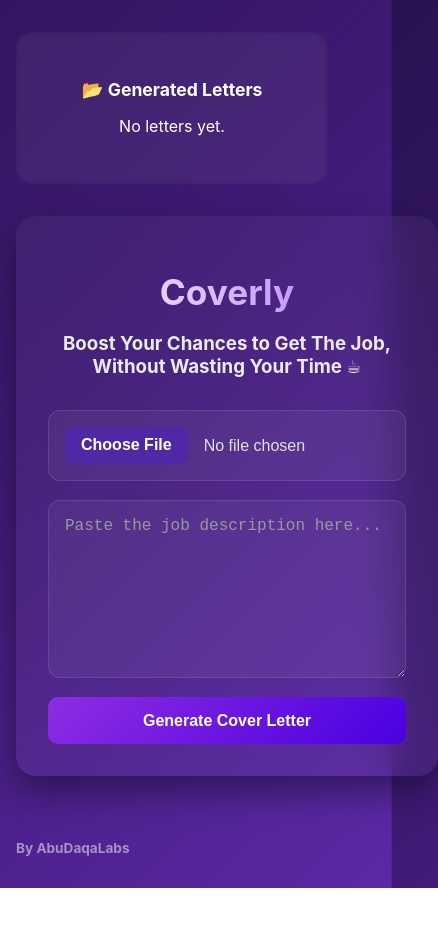
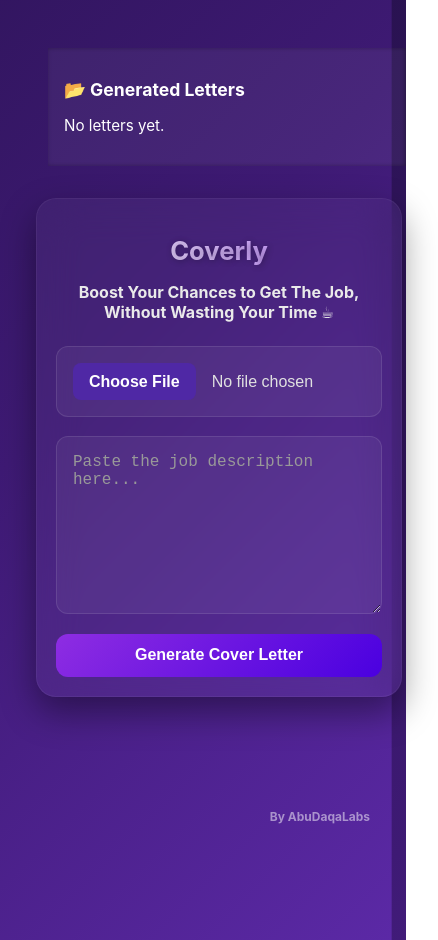
Before and after one commit to HamzaAbudaqa/Coverly, a React (Create React App) app in the folder frontend/: page / in a window 390 px wide. Shown: the whole page, 438 px wide, since content can reach past the window. Before the commit the page ends 888 px from the top, so only its background shows below. Built offline with nearby package versions, Linux system fonts and the light colour scheme.

Commit message:
more mobile view fixes

```diff
--- a/frontend/src/App.css
+++ b/frontend/src/App.css
@@ -1,4 +1,3 @@
-/* === Base === */
 body {
   margin: 0;
   font-family: 'Inter', 'Segoe UI', Tahoma, Geneva, Verdana, sans-serif;
@@ -7,48 +6,47 @@ body {
   animation: gradientShift 12s ease infinite;
   color: #eaeaea;
   min-height: 100vh;
-  padding: 0;
+  padding: 2rem;
 }
 
 @keyframes gradientShift {
-  0% { background-position: 0% 50%; }
-  50% { background-position: 100% 50%; }
-  100% { background-position: 0% 50%; }
+  0% {
+    background-position: 0% 50%;
+  }
+  50% {
+    background-position: 100% 50%;
+  }
+  100% {
+    background-position: 0% 50%;
+  }
 }
 
-/* === Layout === */
 .full-layout {
   display: flex;
+  min-height: 100vh;
+  width: 100%;
   flex-direction: row;
-  padding: 4rem 2rem;
-  align-items: flex-start;
-  justify-content: center;
-  gap: 2rem;
-  flex-wrap: wrap;
 }
 
-/* === Sidebar === */
 .sidebar {
+  width: 260px;
   background: rgba(255, 255, 255, 0.05);
-  padding: 2rem 1rem;
-  border-radius: 16px;
-  color: white;
-  min-width: 240px;
-  max-width: 280px;
-  flex-shrink: 0;
-  height: fit-content;
-  box-shadow: inset -1px 0 4px rgba(0, 0, 0, 0.2);
+  padding: 1.5rem;
+  box-shadow: inset -1px 0 4px rgba(0, 0, 0, 0.3);
+  color: #fff;
+  overflow-y: auto;
 }
 
-/* === Sidebar Items === */
 .sidebar h2 {
   font-size: 1.1rem;
   margin-bottom: 1rem;
 }
+
 .sidebar ul {
   list-style: none;
   padding: 0;
 }
+
 .sidebar li {
   background: rgba(255, 255, 255, 0.07);
   padding: 0.6rem 1rem;
@@ -58,68 +56,60 @@ body {
   cursor: pointer;
   transition: background 0.2s ease;
 }
+
 .sidebar li:hover {
   background: rgba(255, 255, 255, 0.15);
   color: #fff;
 }
+
 .sidebar li.active {
   background: #a75aff;
   color: #fff;
   font-weight: bold;
 }
 
-/* === Main Content === */
 .main-content {
   flex: 1;
-  max-width: 900px;
   display: flex;
-  flex-direction: column;
-  gap: 2rem;
+  align-items: flex-start;
+  justify-content: center;
+  padding: 4rem 2rem;
+  position: relative;
 }
 
-/* === Container === */
 .container {
   background: rgba(255, 255, 255, 0.04);
   backdrop-filter: blur(20px);
   border-radius: 20px;
-  padding: 2rem;
+  padding: 2rem 3rem;
   box-shadow: 0 15px 35px rgba(0, 0, 0, 0.4);
+  max-width: 800px;
   width: 100%;
-  max-width: 800px;
-  margin: 0 auto;
+  border: 1px solid rgba(255, 255, 255, 0.05);
 }
 
 h1 {
   font-size: 2.2rem;
   text-align: center;
-  margin-bottom: 0.5rem;
+  margin-bottom: 1rem;
   background: linear-gradient(90deg, #ffffff, #ad6df7);
   -webkit-background-clip: text;
   -webkit-text-fill-color: transparent;
+  text-shadow: 1px 1px 6px rgba(0, 0, 0, 0.3);
 }
+
 h3 {
   text-align: center;
+  font-weight: bold;
   margin-bottom: 2rem;
 }
 
-/* === Generated Letter === */
-.generated-letter {
-  background: rgba(255, 255, 255, 0.05);
-  padding: 1.5rem 2rem;
-  border-radius: 16px;
-  color: #e6e6e6;
-  font-size: 0.95rem;
-  line-height: 1.5;
-  white-space: pre-wrap;
-  overflow-x: hidden;
-}
-
-/* === Form === */
 form {
   display: flex;
   flex-direction: column;
   gap: 1.2rem;
 }
+
 input[type="file"],
 textarea {
   background: rgba(255, 255, 255, 0.05);
@@ -130,13 +120,16 @@ textarea {
   font-size: 1rem;
   transition: border-color 0.3s ease;
 }
+
 input[type="file"]:hover,
 textarea:hover {
   border-color: #8e2de2;
 }
+
 textarea::placeholder {
   color: #999;
 }
+
 input[type="file"]::file-selector-button {
   background: #4f28a5;
   border: none;
@@ -148,47 +141,42 @@ input[type="file"]::file-selector-button {
   margin-right: 1rem;
   transition: background 0.3s ease;
 }
+
 input[type="file"]::file-selector-button:hover {
   background: #6b40e9;
 }
 
-/* === Button Section === */
-.button-stack {
-  display: flex;
-  flex-direction: column;
-  gap: 1rem;
-}
-.top-buttons-row {
-  display: flex;
-  gap: 1rem;
-  flex-wrap: wrap;
-  justify-content: center;
-}
-.bottom-button-row {
-  text-align: center;
-}
-
-/* === Buttons === */
 button {
-  padding: 0.9rem 1.8rem;
-  font-size: 1rem;
+  padding: 1rem;
+  font-size: 1.1rem;
   font-weight: bold;
   color: white;
   background: linear-gradient(135deg, #8e2de2, #4a00e0);
   border: none;
-  border-radius: 10px;
+  border-radius: 12px;
   cursor: pointer;
   transition: transform 0.2s ease, box-shadow 0.2s ease;
 }
+
 button:hover {
   transform: scale(1.03);
   box-shadow: 0 0 20px rgba(142, 45, 226, 0.5);
 }
-.restart-button {
-  background: linear-gradient(to right, #ff4d4d, #ff6f61);
+
+.generated-letter {
+  background: rgba(255, 255, 255, 0.05);
+  padding: 1.5rem 2rem;
+  border-radius: 16px;
+  box-shadow: 0 0 25px rgba(0, 0, 0, 0.2);
+  max-width: 550px;
+  width: 100%;
+  color: #e6e6e6;
+  font-size: 0.92rem;
+  line-height: 1.5;
+  white-space: pre-wrap;
+  overflow-x: hidden;
 }
 
-/* === Spinner === */
 .spinner {
   margin-top: 1rem;
   border: 6px solid rgba(255, 255, 255, 0.2);
@@ -198,37 +186,102 @@ button:hover {
   height: 40px;
   animation: spin 0.9s linear infinite;
   align-self: center;
+  justify-self: center;
 }
+
 @keyframes spin {
   to {
     transform: rotate(360deg);
   }
 }
 
-/* === Footer === */
+.actions-container {
+  display: flex;
+  gap: 1rem;
+  position: fixed;
+  bottom: 3rem;
+  left: 300px;
+  z-index: 999;
+}
+
+.pdf-button,
+.restart-button {
+  padding: 0.8rem 1.5rem;
+  font-weight: bold;
+  border: none;
+  border-radius: 10px;
+  cursor: pointer;
+  color: white;
+  background: linear-gradient(to right, #6c63ff, #8e2de2);
+  transition: transform 0.2s ease;
+  margin: 0.5rem;
+}
+
+.restart-button {
+  background: linear-gradient(to right, #ff4d4d, #ff6f61);
+}
+
+.pdf-button:hover,
+.restart-button:hover {
+  transform: scale(1.05);
+  box-shadow: 0 0 12px rgba(142, 45, 226, 0.4);
+}
+
 .page-footer {
-  text-align: center;
-  margin-top: 2rem;
+  position: fixed;
+  bottom: 20px;
+  right: 20px;
   font-size: 0.85rem;
   font-weight: bold;
   color: rgba(255, 255, 255, 0.5);
+  z-index: 999;
+  pointer-events: none;
 }
 
-/* === Responsive === */
+/* Mobile-specific styles */
 @media (max-width: 768px) {
   .full-layout {
     flex-direction: column;
-    padding: 2rem 1rem;
+    padding: 1rem;
   }
+
   .sidebar {
     width: 100%;
-    text-align: center;
+    padding: 1rem;
+    margin-bottom: 2rem;
+    font-size: 0.95rem;
   }
+
   .main-content {
     width: 100%;
+    padding: 0 0.5rem;
   }
+
+  .container {
+    padding: 1.2rem;
+  }
+
+  h1 {
+    font-size: 1.6rem;
+  }
+
+  h3 {
+    font-size: 1rem;
+    margin-bottom: 1.5rem;
+  }
+
   .generated-letter {
-    font-size: 0.85rem;
+    font-size: 0.9rem;
     padding: 1rem;
+    border-radius: 12px;
+  }
+
+  button {
+    font-size: 1rem;
+    padding: 0.8rem 1.2rem;
+  }
+
+  .page-footer {
+    font-size: 0.75rem;
   }
 }
```
